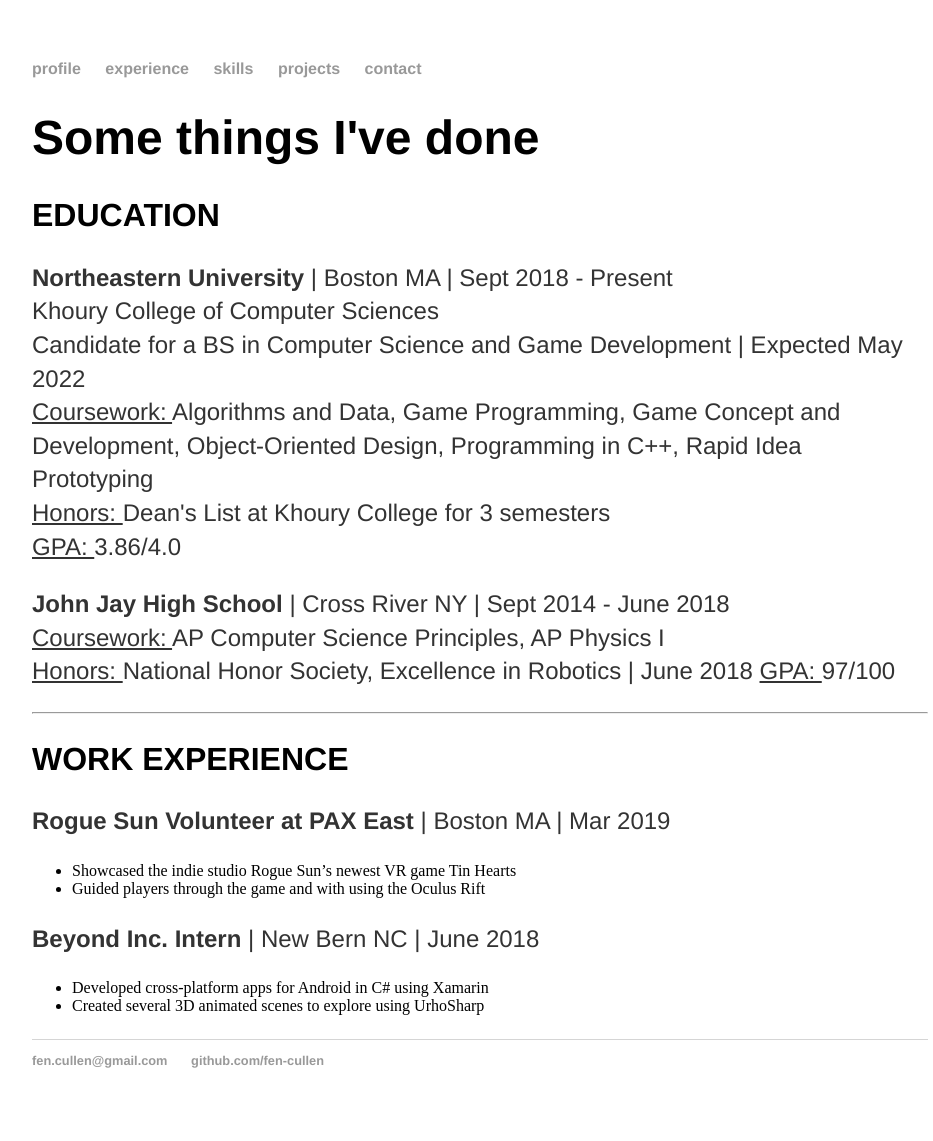
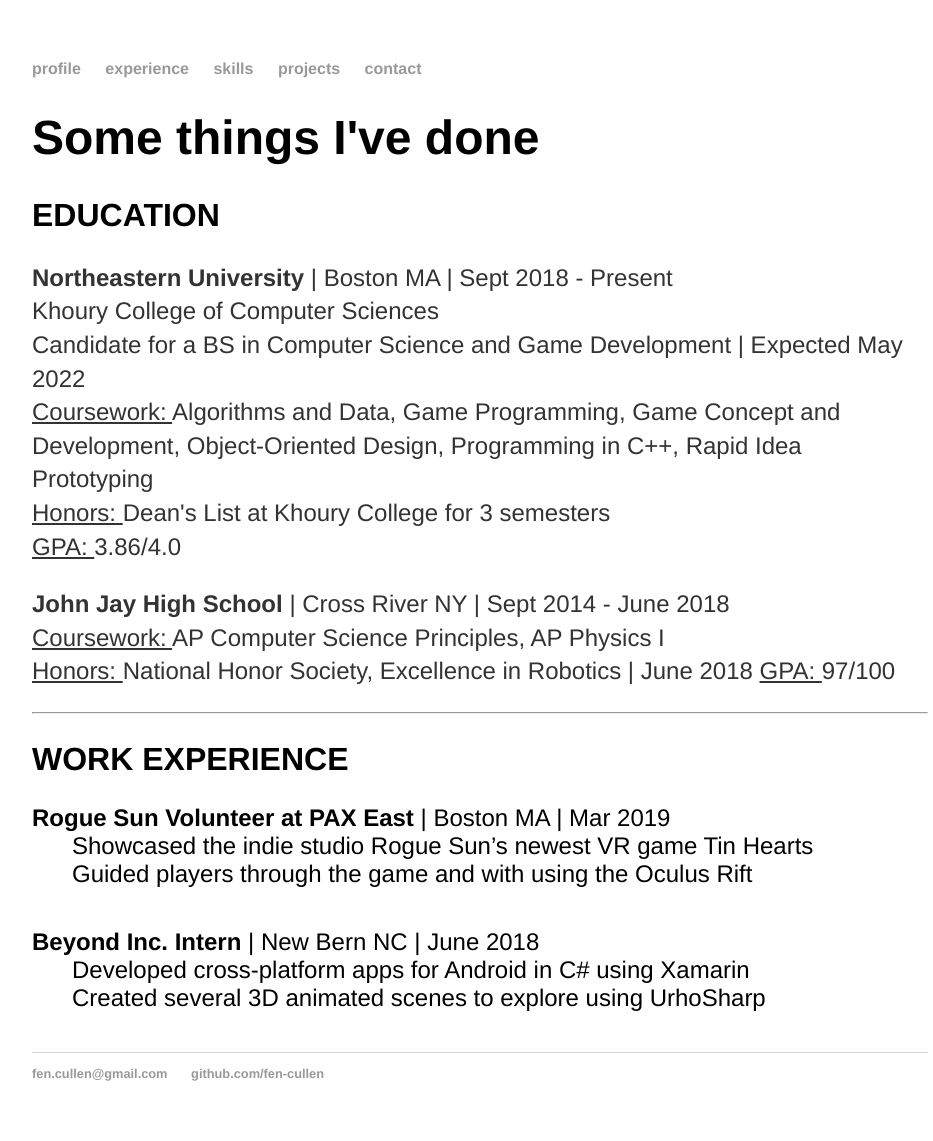
Before and after one commit to fen-cullen/fen-cullen.github.io, a Jekyll site: the page built from experience/index.html, in a window 1280 px wide. Shown: the whole page, without its empty margins (160-1093 px from the left). Built offline with Jekyll 4.4.1, drawn with Linux system fonts in a browser that asks for light colours.

Commit message:
Update index.html
Changed unordered list to description list

```diff
--- a/experience/index.html
+++ b/experience/index.html
@@ -28,19 +28,19 @@
 		<h2>
 			WORK EXPERIENCE
 		</h2>
-		<p>
-			<b> Rogue Sun Volunteer at PAX East </b> | Boston MA | Mar 2019 <br>
-		<ul>
-			<li> Showcased the indie studio Rogue Sun’s newest VR game Tin Hearts </li>
-			<li> Guided players through the game and with using the Oculus Rift </li>
-		</ul>
-		</p>
-		<p>
-			<b> Beyond Inc. Intern </b> | New Bern NC | June 2018 <br>
-		<ul>
-			<li> Developed cross-platform apps for Android in C# using Xamarin </li>
-			<li> Created several 3D animated scenes to explore using UrhoSharp </li>
-		</ul>
-		</p>
+		<dl>
+			<dt>
+				<b> Rogue Sun Volunteer at PAX East </b> | Boston MA | Mar 2019
+			</dt>
+			<dd> Showcased the indie studio Rogue Sun’s newest VR game Tin Hearts </dd>
+			<dd> Guided players through the game and with using the Oculus Rift </dd>
+		</dl>
+		<dl>
+			<dt>
+			<b> Beyond Inc. Intern </b> | New Bern NC | June 2018
+			</dt>
+			<dd> Developed cross-platform apps for Android in C# using Xamarin </dd>
+			<dd> Created several 3D animated scenes to explore using UrhoSharp </dd>
+		</dl>
 	</div>
 </div><!-- /.blurb -->
```
